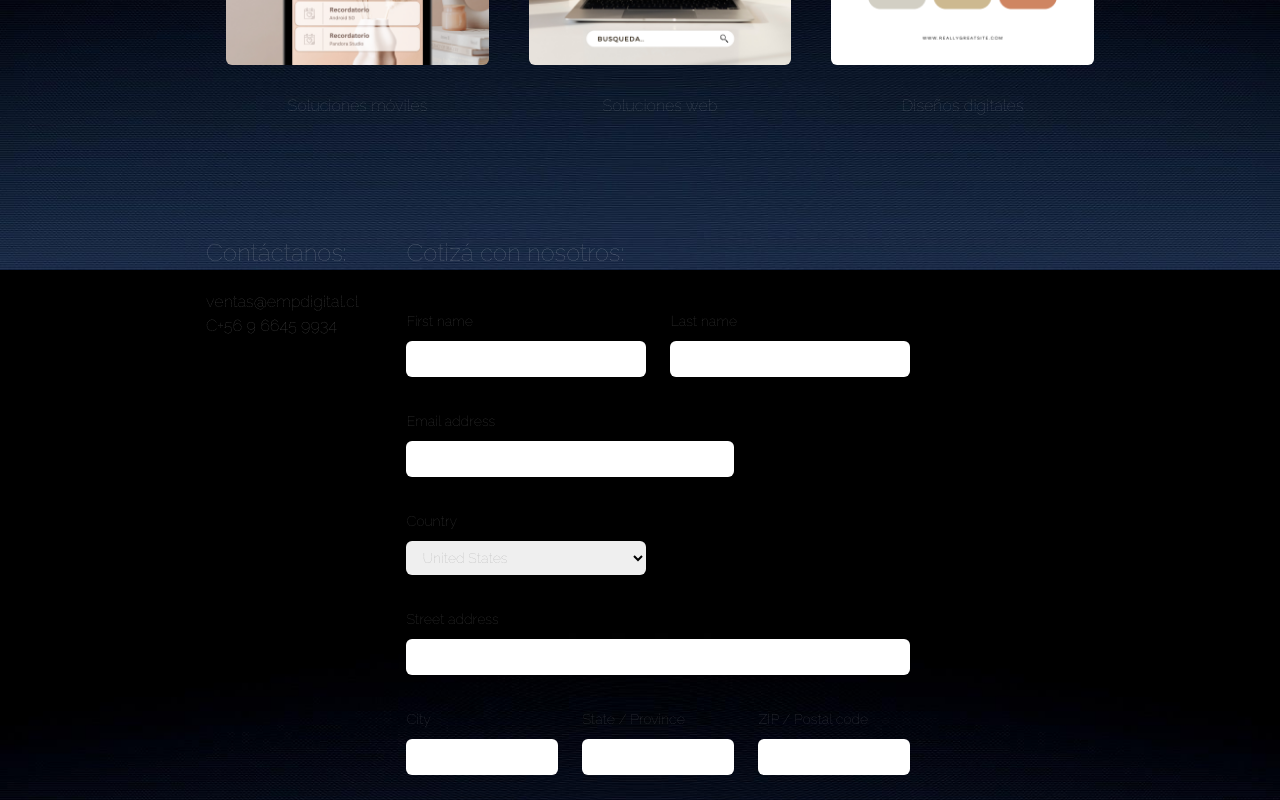
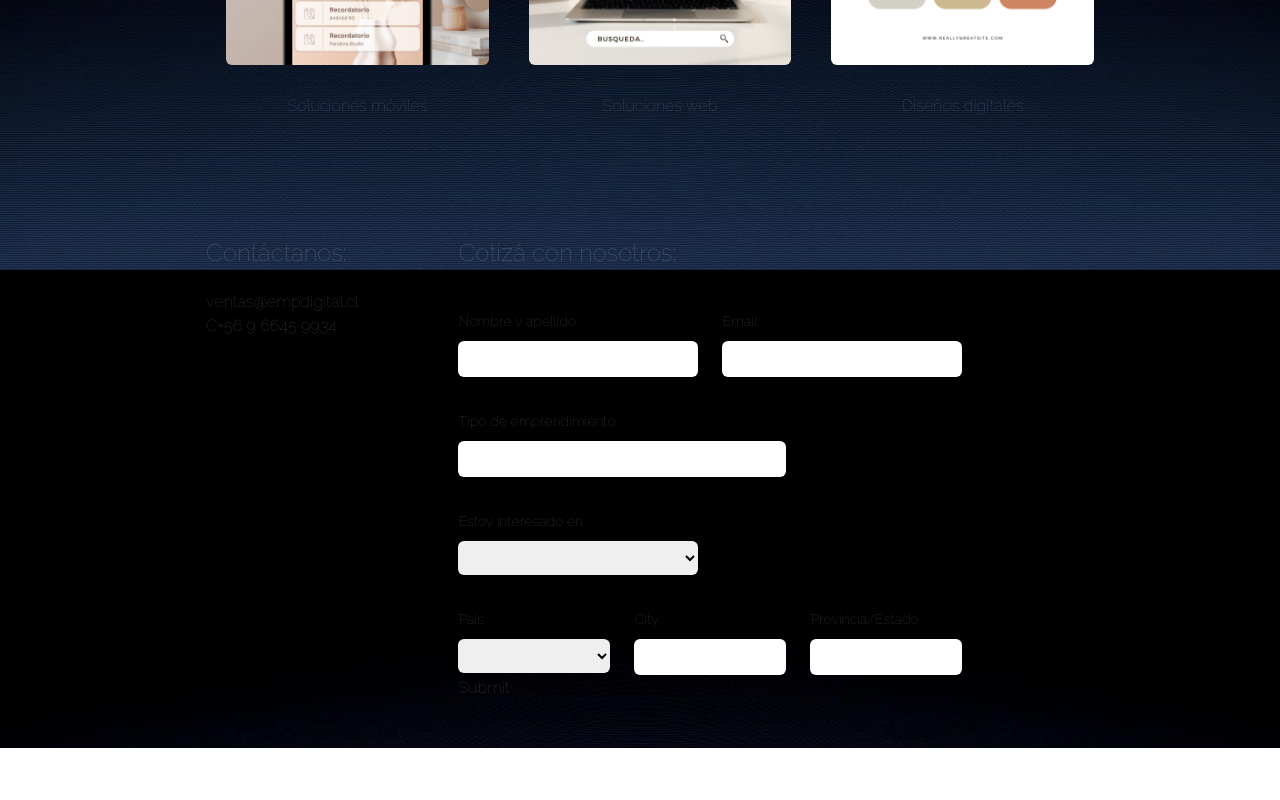
Before and after one commit to rociobmartin92/PandoraSoftStudio, a React (Vite) app: page / in a window 1280 px wide. Shown: the part 1330-2130 px from the top of the page. After the commit the page ends 2078 px from the top, so only its background shows below. Built offline with nearby package versions, Linux system fonts and the light colour scheme; a web font is replaced by a local one.

Commit message:
added react hook form

```diff
--- a/package.json
+++ b/package.json
@@ -18,6 +18,7 @@
     "postcss": "^8.4.31",
     "react": "^18.2.0",
     "react-dom": "^18.2.0",
+    "react-hook-form": "^7.48.2",
     "tailwindcss": "^3.3.5"
   },
   "devDependencies": {
--- a/src/App.tsx
+++ b/src/App.tsx
@@ -7,6 +7,7 @@ import { About } from "./components/About";
 import { Clients } from "./components/Clients";
 import { Stack } from "@mui/material";
 import { Contact } from "./components/Contact";
+import { Footer } from "./components/Footer";
 
 function App() {
   const [show, setShow] = useState(true);
@@ -29,6 +30,7 @@ function App() {
             <About />
             <Clients />
             <Contact />
+            <Footer />
           </div>
         )}
       </Stack>
--- a/src/components/Contact.tsx
+++ b/src/components/Contact.tsx
@@ -1,6 +1,32 @@
-import "animate.css";
+import { useForm, SubmitHandler } from "react-hook-form";
+
+type IFormInput = {
+  name: string;
+  email: string;
+  description: string;
+  country: string;
+  city: string;
+  state: string;
+  project: string;
+};
 
 export const Contact = () => {
+  const { handleSubmit, register } = useForm({
+    defaultValues: {
+      name: "",
+      email: "",
+      description: "",
+      country: "",
+      city: "",
+      project: "",
+      state: "",
+    },
+  });
+
+  const onSubmit: SubmitHandler<IFormInput> = (data) => {
+    console.log(data);
+  };
+
   return (
     <section
       id="Contact"
@@ -14,20 +40,20 @@ export const Contact = () => {
         <p>C+56 9 6645 9934</p>
       </div>
 
-      <div className="border-b border-gray-900/10 ml-12">
+      <div className="border-b border-gray-900/10 ml-[100px]">
         <p className="text-2xl mb-5 animate__animated animate__slideInLeft">
           Cotizá con nosotros:
         </p>
+        <form onSubmit={handleSubmit(onSubmit)}>
           <div className="mt-10 grid grid-cols-1 gap-x-6 gap-y-8 sm:grid-cols-6">
             <div className="sm:col-span-3">
               <label className="block text-sm font-medium leading-6 text-white">
-              First name
+                Nombre y apellido
               </label>
               <div className="mt-2">
                 <input
+                  {...register("name")}
                   type="text"
-                name="first-name"
-                id="first-name"
                   className=" pl-3 block w-full font-extrabold rounded-md text-black border-0 py-1.5 shadow-sm sm:text-sm sm:leading-6"
                 />
               </div>
@@ -35,13 +61,12 @@ export const Contact = () => {
 
             <div className="sm:col-span-3">
               <label className="block text-sm font-medium leading-6 text-white">
-              Last name
+                Email
               </label>
               <div className="mt-2">
                 <input
-                type="text"
-                name="last-name"
-                id="last-name"
+                  {...register("email")}
+                  type="email"
                   className=" pl-3 block w-full font-extrabold text-black rounded-md border-0 py-1.5 shadow-sm sm:text-sm sm:leading-6"
                 />
               </div>
@@ -49,13 +74,12 @@ export const Contact = () => {
 
             <div className="sm:col-span-4">
               <label className="block text-sm font-medium leading-6 text-white">
-              Email address
+                Tipo de emprendimiento
               </label>
               <div className="mt-2">
                 <input
-                id="email"
-                name="email"
-                type="email"
+                  {...register("description")}
+                  type="text"
                   className=" pl-3 block w-full font-extrabold text-black rounded-md border-0 py-1.5 shadow-sm sm:text-sm sm:leading-6"
                 />
               </div>
@@ -63,44 +87,46 @@ export const Contact = () => {
 
             <div className="sm:col-span-3">
               <label className="block text-sm font-medium leading-6 text-white">
-              Country
+                Estoy interesado en
               </label>
               <div className="mt-2">
                 <select
-                id="country"
-                name="country"
+                  {...register("project")}
                   className="pl-3 block w-full rounded-md border-0 py-2 text-black shadow-sm   sm:max-w-xs sm:text-sm sm:leading-6"
                 >
-                <option>United States</option>
-                <option>Canada</option>
-                <option>Mexico</option>
+                  <option value="we">Web estática</option>
+                  <option value="wd">Web dinámica</option>
+                  <option value="app">Aplicación Android</option>
+                  <option value="de">Diseño</option>
                 </select>
-            </div>
-          </div>
-
-          <div className="col-span-full">
-            <label className="block text-sm font-medium leading-6 text-white">
-              Street address
-            </label>
-            <div className="mt-2">
-              <input
-                type="text"
-                name="street-address"
-                id="street-address"
-                className=" pl-3 block w-full font-extrabold text-black rounded-md border-0 py-1.5 shadow-sm sm:text-sm sm:leading-6"
-              />
               </div>
             </div>
 
             <div className="sm:col-span-2 sm:col-start-1">
               <label className="block text-sm font-medium leading-6 text-white">
+                País
+              </label>
+              <div className="mt-2">
+                <select
+                  {...register("country")}
+                  id="country"
+                  name="country"
+                  className="pl-3 block w-full rounded-md border-0 py-2 text-black shadow-sm   sm:max-w-xs sm:text-sm sm:leading-6"
+                >
+                  <option value="arg">Argentina</option>
+                  <option value="urug">Uruguay</option>
+                  <option value="chile">Chile</option>
+                </select>
+              </div>
+            </div>
+            <div className="sm:col-span-2 ">
+              <label className="block text-sm font-medium leading-6 text-white">
                 City
               </label>
               <div className="mt-2">
                 <input
+                  {...register("city")}
                   type="text"
-                name="city"
-                id="city"
                   className=" pl-3 block w-full font-extrabold text-black rounded-md border-0 py-1.5 shadow-sm sm:text-sm sm:leading-6"
                 />
               </div>
@@ -108,32 +134,19 @@ export const Contact = () => {
 
             <div className="sm:col-span-2">
               <label className="block text-sm font-medium leading-6 text-white">
-              State / Province
+                Provincia/Estado
               </label>
               <div className="mt-2">
                 <input
+                  {...register("state")}
                   type="text"
-                name="region"
-                id="region"
                   className=" pl-3 block w-full font-extrabold text-black rounded-md border-0 py-1.5 shadow-sm sm:text-sm sm:leading-6"
                 />
               </div>
             </div>
-
-          <div className="sm:col-span-2">
-            <label className="block text-sm font-medium leading-6 text-white">
-              ZIP / Postal code
-            </label>
-            <div className="mt-2">
-              <input
-                type="text"
-                name="postal-code"
-                id="postal-code"
-                className="pl-3 block w-full font-extrabold text-black rounded-md border-0 py-1.5 shadow-sm sm:text-sm sm:leading-6"
-              />
           </div>
-          </div>
-        </div>
+          <input type="submit" />
+        </form>
       </div>
     </section>
   );
--- /dev/null
+++ b/src/components/Footer.tsx
@@ -0,0 +1,5 @@
+import React from "react";
+
+export const Footer = () => {
+  return <div>Footer</div>;
+};
--- a/src/index.css
+++ b/src/index.css
@@ -3,7 +3,8 @@
   height: 100%;
   background-size: cover;
   box-sizing: border-box;
-  background-repeat: repeat
+  background-repeat: repeat-y;
+  height: 100%
 }
 
 @tailwind base;
```
Also changed, not shown: 1 other file (tests, documents, lock files or other folders). Lines whose indentation alone changed are shown as unchanged.
